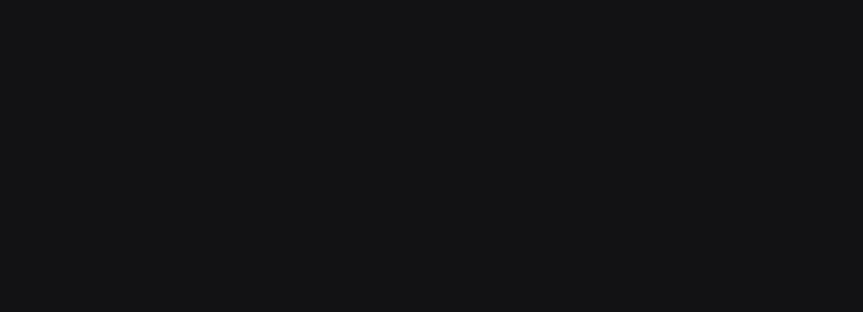
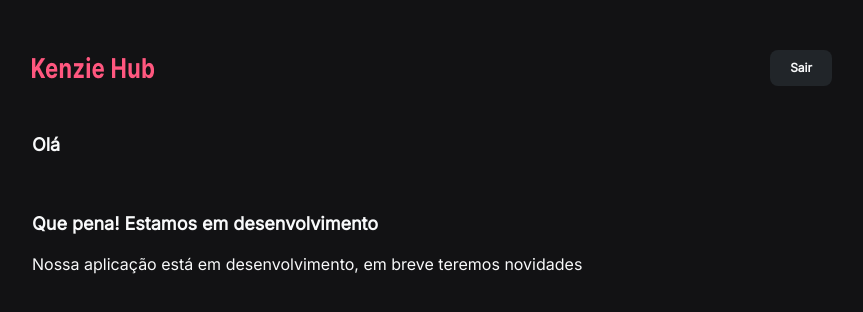
Before and after one commit to Kenzie-Academy-Brasil-Developers/Projeto-cadastro-de-tecnologias, a React (Vite) app in the folder kenzie-hub/: page /home in a window 1280 px wide. Shown: the top 312 px of the page, without its empty margins (208-1071 px from the left). Built offline with nearby package versions, Linux system fonts and the light colour scheme.

Commit message:
fix: login

```diff
--- a/kenzie-hub/src/pages/Dashboard/index.jsx
+++ b/kenzie-hub/src/pages/Dashboard/index.jsx
@@ -4,8 +4,11 @@
 import { toast } from "react-toastify";
 import { useEffect, useState } from "react";
 import { api } from "../../services/api";
+import { useContext } from "react";
+import { LoginContext } from "../../contexts/LoginContext";
 
-export const Dashboard = ({ loggedUser, setLoggedUser }) => {
+export const Dashboard = () => {
+  const { setLoggedUser, loggedUser } = useContext(LoginContext);
   const navigate = useNavigate();
 
   const logout = () => {
```
